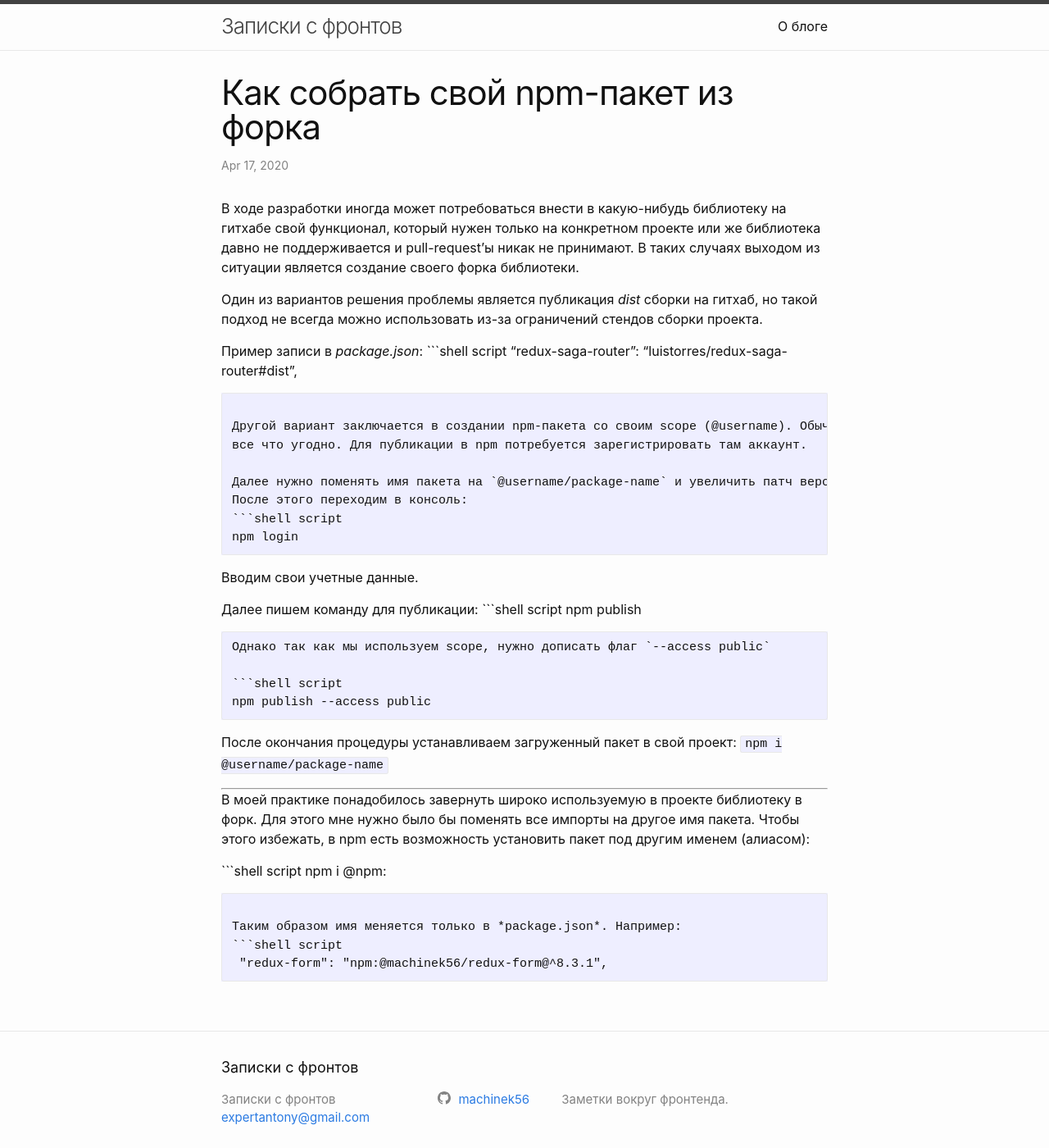
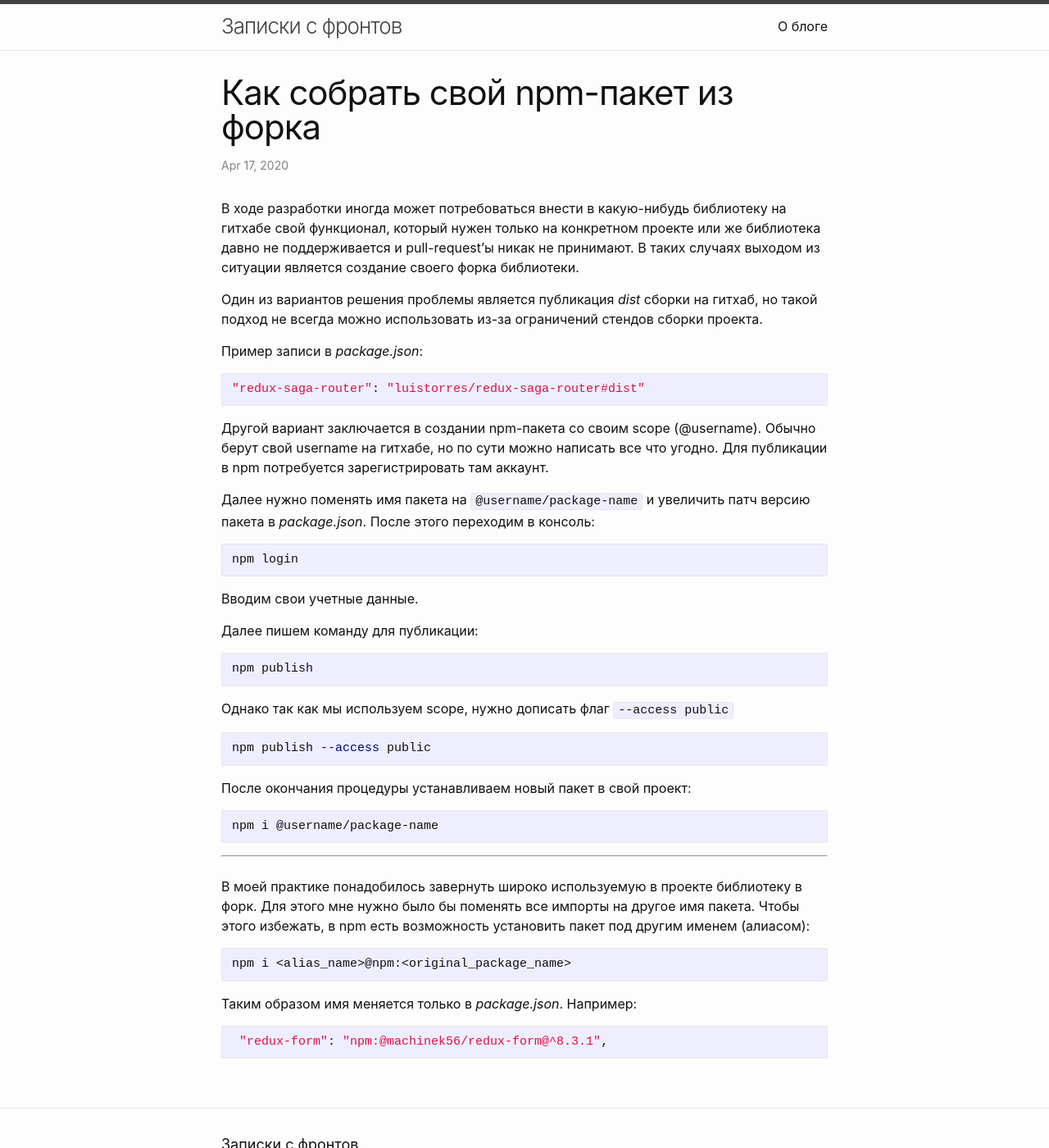
Before and after one commit to machinek56/machinek56.github.io, a Jekyll site: the page built from _posts/2020-04-18-create-own-npm-package.md, in a window 1280 px wide and 1400 px high. Shown: the whole window at 82% size. Built offline with Jekyll 4.4.1, drawn with Linux system fonts in a browser that asks for light colours.

Commit message:
fix: formatting

````diff
--- a/_posts/2020-04-18-create-own-npm-package.md
+++ b/_posts/2020-04-18-create-own-npm-package.md
@@ -13,8 +13,8 @@ categories: npm github
 можно использовать из-за ограничений стендов сборки проекта.
 
 Пример записи в *package.json*:
-```shell script
-"redux-saga-router": "luistorres/redux-saga-router#dist",
+```bash
+"redux-saga-router": "luistorres/redux-saga-router#dist"
 ```
 
 Другой вариант заключается в создании npm-пакета со своим scope (@username). Обычно берут свой username на гитхабе, но по сути можно написать
@@ -22,34 +22,36 @@ categories: npm github
 
 Далее нужно поменять имя пакета на `@username/package-name` и увеличить патч версию пакета в *package.json*.
 После этого переходим в консоль:
-```shell script
+```bash
 npm login
 ```
 Вводим свои учетные данные.
 
 Далее пишем команду для публикации:
-```shell script
+```bash
 npm publish
 ```
 Однако так как мы используем scope, нужно дописать флаг `--access public`
 
-```shell script
+```bash
 npm publish --access public
 ```
 
-После окончания процедуры устанавливаем загруженный пакет в свой проект:
-`npm i @username/package-name`
+После окончания процедуры устанавливаем новый пакет в свой проект:
+```bash
+npm i @username/package-name
+```
 
 ----
-
+<br/>
 В моей практике понадобилось завернуть широко используемую в проекте библиотеку в форк.
 Для этого мне нужно было бы поменять все импорты на другое имя пакета. Чтобы этого избежать, в npm есть возможность установить пакет под другим именем (алиасом):
 
-```shell script
+```bash
 npm i <alias_name>@npm:<original_package_name>
 ```
 
 Таким образом имя меняется только в *package.json*. Например:
-```shell script
+```bash
  "redux-form": "npm:@machinek56/redux-form@^8.3.1",
 ```
````
